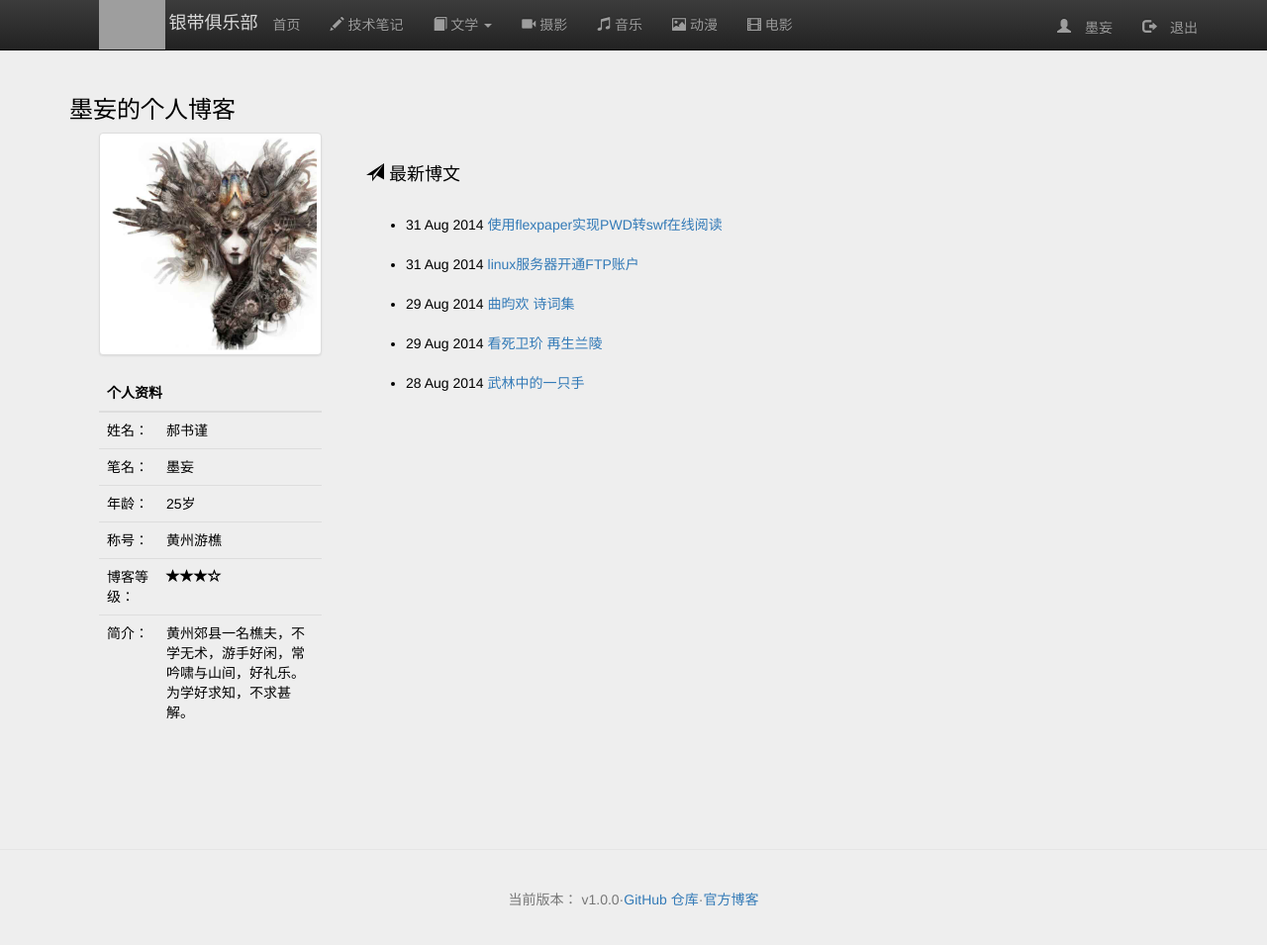
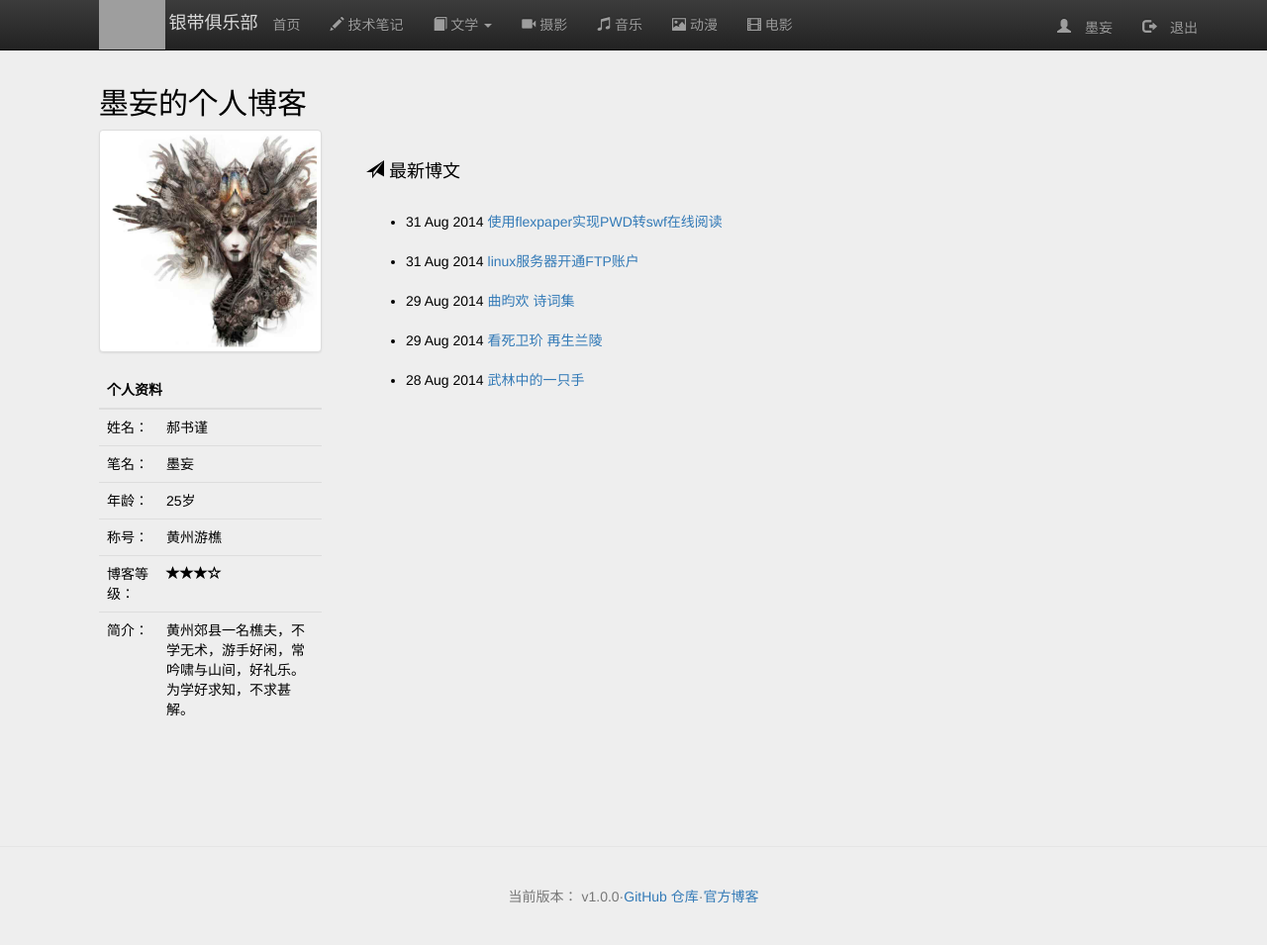
Before and after one commit to BravenHao/blog.indite.club, a Jekyll site: the page built from index.html, in a window 1280 px wide and 1012 px high. Shown: the top 955 px of the window at 99% size. Built offline with Jekyll 4.4.1, drawn with Linux system fonts in a browser that asks for light colours; nearby versions of some CDN libraries; comment, search, counter and statistics services are not loaded; grey boxes are pictures that could not be loaded.

Commit message:
new update

```diff
--- a/_includes/banner.html
+++ b/_includes/banner.html
@@ -8,7 +8,7 @@
 						<ul class="nav navbar-nav" style="float: left;">
 							<li ><a  href="http://blog.indite.club/">首页</a>
 									</li>
-							<li ><a  href="http://blog.indite.club/"><span class="glyphicon glyphicon-pencil"></span> 技术笔记</a></li>
+							<li ><a  href="http://blog.indite.club/technology"><span class="glyphicon glyphicon-pencil"></span> 技术笔记</a></li>
 							<li class="dropdown"><a data-toggle="dropdown" href="#"><span class="glyphicon glyphicon-book"></span> 文学 <span class="caret"></span></a>
 								<ul class="dropdown-menu">
 									<li ><a href="/article">诗词</a></li>
@@ -23,7 +23,7 @@
 						</ul>
 						<ul class="nav navbar-nav navbar-right" style="float: right;">
 				<li><a href="#" class="glyphicon glyphicon-user"> 墨妄</a></li>
-				<li><a href="http://www.indite.club/login.php?logout=1" class="glyphicon glyphicon-log-out"> 退出</a></li>
+				<li><a href="http://www.indite.club/logout" class="glyphicon glyphicon-log-out"> 退出</a></li>
 			</ul>
 		</nav>
 	</div>
--- a/_layouts/default.html
+++ b/_layouts/default.html
@@ -6,8 +6,8 @@
 </head>
 <body class="jumbotron">
 {% include banner.html %}
-<div class="container" style="margin-top:30px;">
-	<h3>墨妄的个人博客</h3>
+<div class="container" style="margin-top:20px;">
+		<h2 style="margin-left:30px;">墨妄的个人博客</h2>
 	<div class="col-md-3">
 		<div class="col-xs-12 col-md-12">
 		    <a href="#" class="thumbnail">
```
